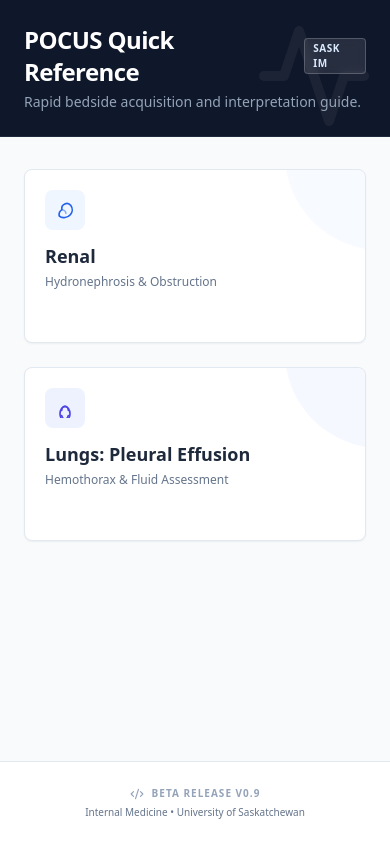
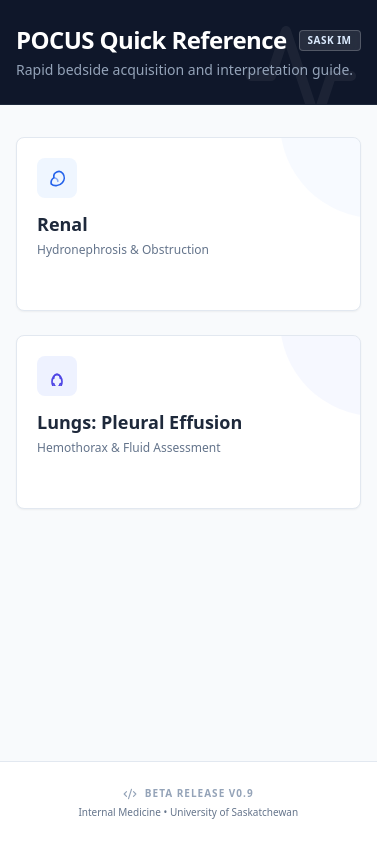
Before and after one commit to aliraafi-cmd/POCUS, a React (Vite) app: page / in a window 390 px wide. Built offline with nearby package versions, Linux system fonts and the light colour scheme.

Commit message:
beta version 1

```diff
--- a/index.html
+++ b/index.html
@@ -4,7 +4,7 @@
     <meta charset="UTF-8" />
     <link rel="icon" type="image/svg+xml" href="/vite.svg" />
     <meta name="viewport" content="width=device-width, initial-scale=1.0" />
-    <title>Vite + React</title>
+    <title>Sask POCUS</title>
   </head>
   <script src="https://cdn.tailwindcss.com"></script>
   <body>
--- a/src/App.jsx
+++ b/src/App.jsx
@@ -117,7 +117,6 @@ const modules = [
     description: 'Hemothorax & Fluid Assessment',
     icon: LungsIcon,
     color: 'indigo',
-    // REFINED PEARLS for Pleural Deep Dive
     pearls: [
       "The 'PLAPS Point' (Posterior Lateral Alveolar and/or Pleural Syndrome) is the most sensitive zone for fluid. It is lower and more posterior than you think!",
       "The 'Spine Sign' is pathognomonic. If the spine continues ABOVE the diaphragm, fluid is transmitting the sound. If it stops, air is blocking it (Normal).",
@@ -131,7 +130,6 @@ const modules = [
         { icon: Maximize, label: "Landmarks", value: "Posterior Axillary Line, Diaphragm Level (8th-10th rib)." },
         { icon: Eye, label: "Look For", value: "The 'Great Divider' (Diaphragm), Spine, Liver/Spleen." }
       ],
-      // DEEP DIVE STEPS: Focusing on the PLAPS point
       steps: [
         "Start: Place probe at the Posterior Axillary Line at the level of the xiphoid. This is the PLAPS point.",
         "Identify Landmarks: Find the hyperechoic curved line of the Diaphragm and the solid organ (Liver/Spleen) below it.",
@@ -191,7 +189,7 @@ const modules = [
 // --- MAIN APP COMPONENT ---
 
 export default function PocusApp() {
-  const [currentView, setCurrentView] = useState('dashboard');
+  const [currentView, setCurrentView] = useState('dashboard'); // 'dashboard' or 'module'
   const [activeModuleId, setActiveModuleId] = useState(null);
   const [activeTab, setActiveTab] = useState('scan');
   const [isSidebarOpen, setSidebarOpen] = useState(false);
@@ -220,15 +218,15 @@ export default function PocusApp() {
     return (
       <div className="min-h-screen bg-slate-50 font-sans text-slate-800 flex flex-col">
         {/* Tighter Utility Header */}
-        <header className="bg-slate-900 text-white py-6 px-6 border-b border-slate-800 relative overflow-hidden">
+        <header className="bg-slate-900 text-white py-6 px-4 sm:px-6 border-b border-slate-800 relative overflow-hidden">
           <div className="absolute top-0 right-0 p-4 opacity-5 pointer-events-none">
             <Activity size={120} />
           </div>
 
-          <div className="max-w-5xl mx-auto relative z-10 flex flex-col md:flex-row md:items-center md:justify-between gap-4">
+          <div className="max-w-7xl mx-auto relative z-10 flex flex-col md:flex-row md:items-center md:justify-between gap-4">
              <div>
                <div className="flex items-center space-x-3 mb-1">
-                 <h1 className="text-2xl font-bold tracking-tight">POCUS Quick Reference</h1>
+                 <h1 className="text-2xl sm:text-3xl font-bold tracking-tight">POCUS Quick Reference</h1>
                  <span className="px-2 py-0.5 bg-white/10 backdrop-blur-sm rounded text-[10px] font-bold uppercase tracking-wider border border-white/20 text-blue-100">
                    SASK IM
                  </span>
@@ -240,9 +238,9 @@ export default function PocusApp() {
           </div>
         </header>
 
-        {/* Module Grid - Clean Spacing */}
-        <main className="flex-1 px-6 py-8">
-          <div className="max-w-5xl mx-auto grid grid-cols-1 sm:grid-cols-2 lg:grid-cols-3 gap-6">
+        {/* Module Grid - Fluid Layout */}
+        <main className="flex-1 px-4 sm:px-6 py-8">
+          <div className="max-w-7xl mx-auto grid grid-cols-1 sm:grid-cols-2 lg:grid-cols-3 xl:grid-cols-4 gap-6">
             {modules.map((mod) => (
               <button
                 key={mod.id}
@@ -382,7 +380,7 @@ export default function PocusApp() {
 
         {/* Scrollable Content */}
         <div className="flex-1 overflow-y-auto p-4 lg:p-8 pb-20">
-          <div className="max-w-5xl mx-auto space-y-6">
+          <div className="max-w-7xl mx-auto space-y-6">
 
             {/* --- TAB: THE SCAN --- */}
             {activeTab === 'scan' && (
```
